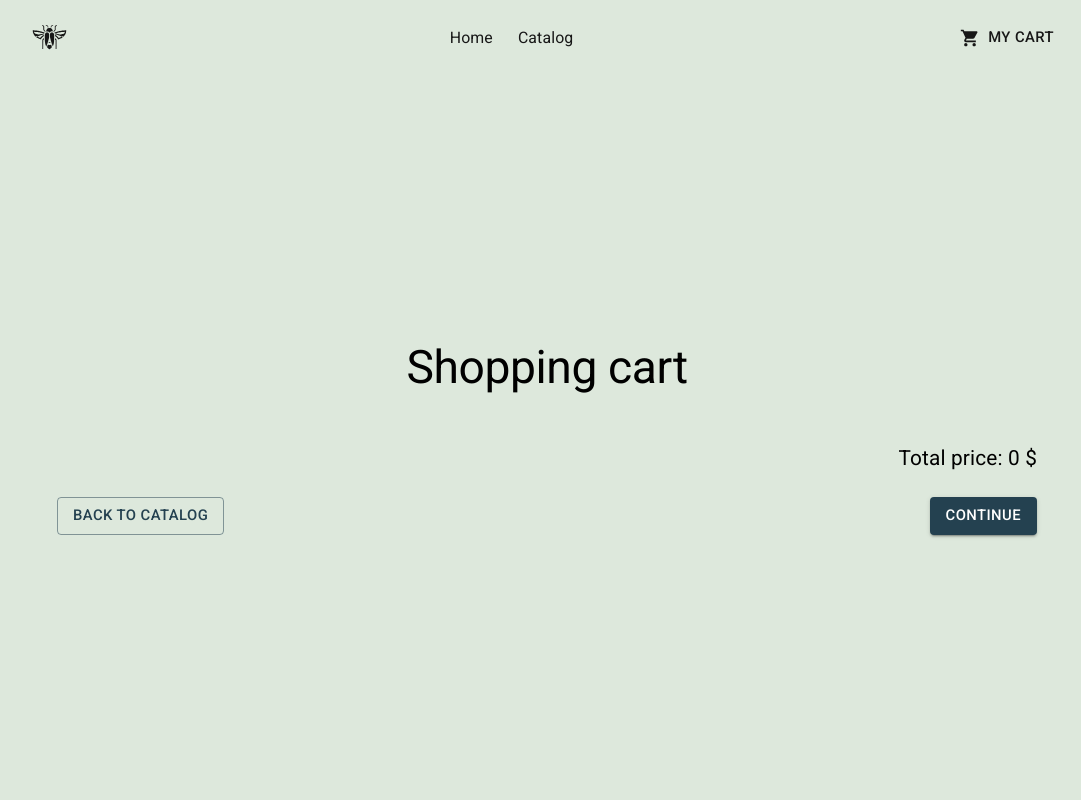
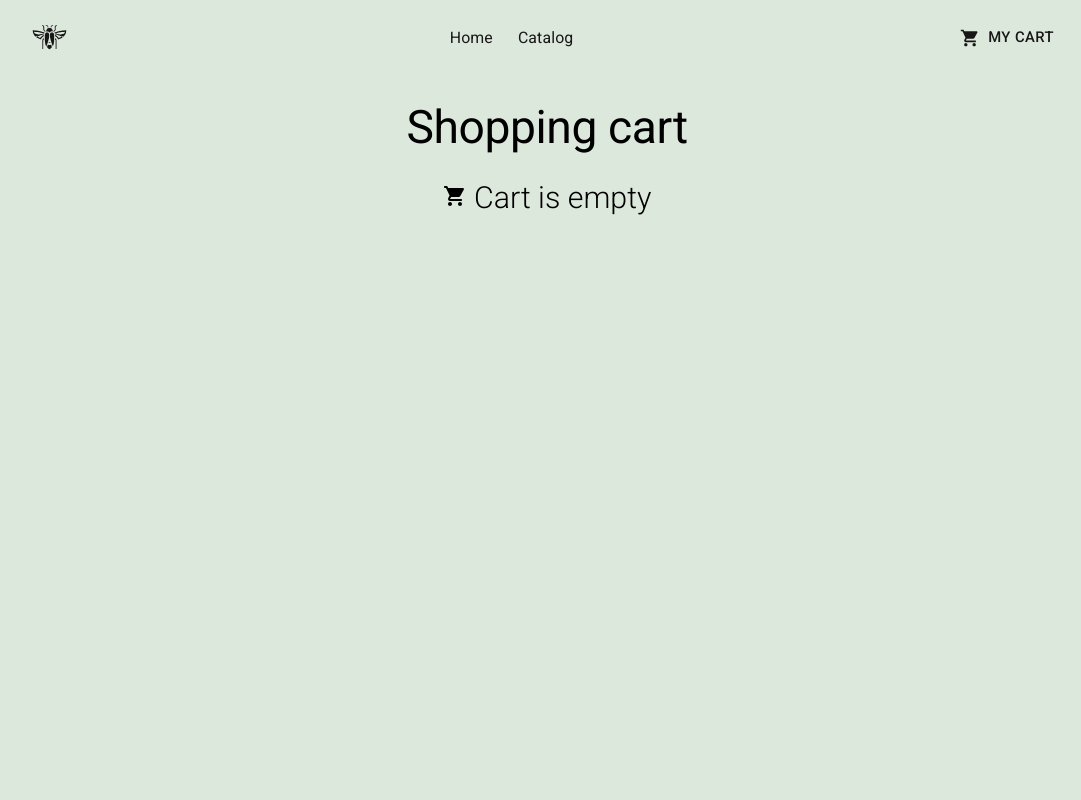
Before and after one commit to viktor-kindrat/web-react-lab, a React (Vite) app: page /cart in a window 1280 px wide. Shown: the top 800 px of the page, without its empty margins (93-1174 px from the left). Built offline with nearby package versions, Linux system fonts and the light colour scheme.

Commit message:
10 lab. Cart page

```diff
--- a/src/Components/CartPage/CartPage.jsx
+++ b/src/Components/CartPage/CartPage.jsx
@@ -3,6 +3,7 @@ import {Box, Button, Typography} from "@mui/material";
 import {useNavigate} from "react-router-dom";
 import {useSelector} from "react-redux";
 import CartItem from "../CartItem/CartItem.jsx";
+import {ShoppingCartRounded} from "@mui/icons-material";
 
 function CartPage() {
     let navigate = useNavigate();
@@ -13,8 +14,10 @@ function CartPage() {
         <Box minHeight="100vh" className="Insect" padding={{
             xs: "100px 25px 25px 25px",
             md: "100px 150px 25px 150px"
-        }} display="flex" flexDirection="column" alignItems="center" justifyContent="center" gap="25px">
+        }} display="flex" flexDirection="column" alignItems="center" justifyContent="flex-start" gap="25px">
             <Typography component="h2" variant="h2">Shopping cart</Typography>
+            {
+                cart.length > 0 ? <>
                     <Box width="100%" display="flex" flexDirection="column" alignItems="center" justifyContent="center" gap="25px">
                         {
                             cart.map((item) =>
@@ -33,6 +36,10 @@ function CartPage() {
                             Continue
                         </Button>
                     </Box>
+                </> : <Typography component="h3" variant="h3">
+                    <ShoppingCartRounded /> Cart is empty
+                </Typography>
+            }
         </Box>
     )
 }
--- a/src/features/cart/cartReducer.js
+++ b/src/features/cart/cartReducer.js
@@ -20,7 +20,7 @@ function cartReducer(state = initialState, action) {
             let itemToBeDecremented = state.find(item => item._id === action.payload._id);
 
             if (itemToBeDecremented.count === 1) {
-                return state.filter(item => item._id === action.payload._id)
+                return state.filter(item => item._id !== action.payload._id)
             } else {
                 return state.map(item => item._id !== action.payload._id ? item : {
                     ...item,
--- a/src/main.jsx
+++ b/src/main.jsx
@@ -25,6 +25,10 @@ const theme = createTheme({
         h2: {
             fontSize: "calc(18px + 2.2vw)",
             fontWeight: "400"
+        },
+        h3: {
+            fontSize: "calc(15px + 1.2vw)",
+            fontWeight: "200"
         },
         h4: {
             fontSize: "calc(8px + 1vw)",
```
Lines whose indentation alone changed are shown as unchanged.
